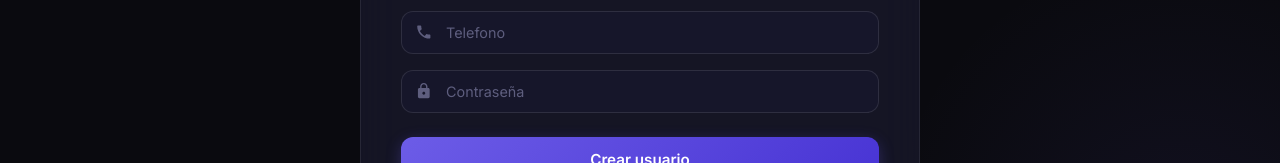
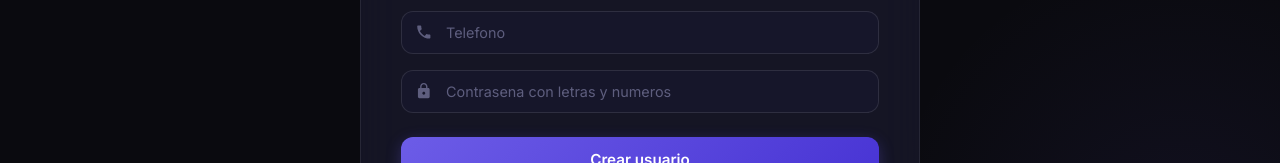
Before and after one commit to Quantum-Zon3/QZMotorCenterFRONTEND, a React (Vite) app: page /registro in a window 1280 px wide. Shown: the part 524-687 px from the top of the page. Built offline with nearby package versions, Linux system fonts and the light colour scheme; no server answers.

Commit message:
ACTUALIZADO error de contraseña dentro de registro

```diff
--- a/render.yaml
+++ b/render.yaml
@@ -8,5 +8,7 @@ services:
     envVars:
       - key: VITE_APP_NAME
         value: QZ Motor Center
+      - key: VITE_PUBLIC_SITE_URL
+        value: https://qzmotorcenterfrontend.onrender.com
       - key: VITE_API_GATEWAY_URL
         value: https://qz-gateway.onrender.com
--- a/src/pages/RegisterPage.tsx
+++ b/src/pages/RegisterPage.tsx
@@ -27,6 +27,12 @@ export default function RegisterPage() {
   const handleSubmit = async (event: React.FormEvent) => {
     event.preventDefault();
     setError("");
+
+    if (!/^(?=.*[A-Za-z])(?=.*\d).{8,45}$/.test(form.contraseña)) {
+      setError("La contrasena debe tener entre 8 y 45 caracteres e incluir al menos una letra y un numero.");
+      return;
+    }
+
     setLoading(true);
 
     try {
@@ -131,12 +137,14 @@ export default function RegisterPage() {
             <input
               name="contraseña"
               type="password"
-              placeholder="Contraseña"
+              placeholder="Contrasena con letras y numeros"
               value={form.contraseña}
               onChange={handleChange}
               required
               minLength={8}
               maxLength={45}
+              pattern="^(?=.*[A-Za-z])(?=.*\d).{8,45}$"
+              title="Debe tener entre 8 y 45 caracteres e incluir al menos una letra y un numero."
               autoComplete="new-password"
             />
           </div>
```
Also changed, not shown: 1 other file (tests, documents, lock files or other folders).
